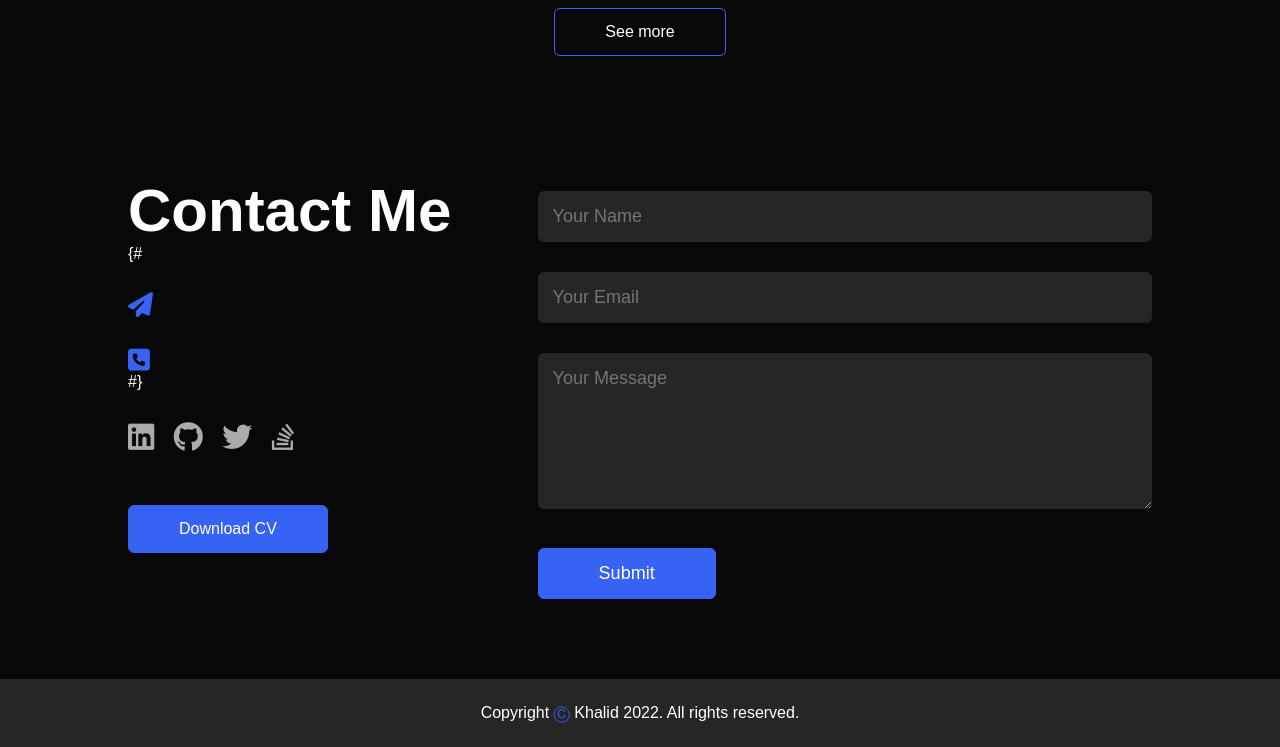
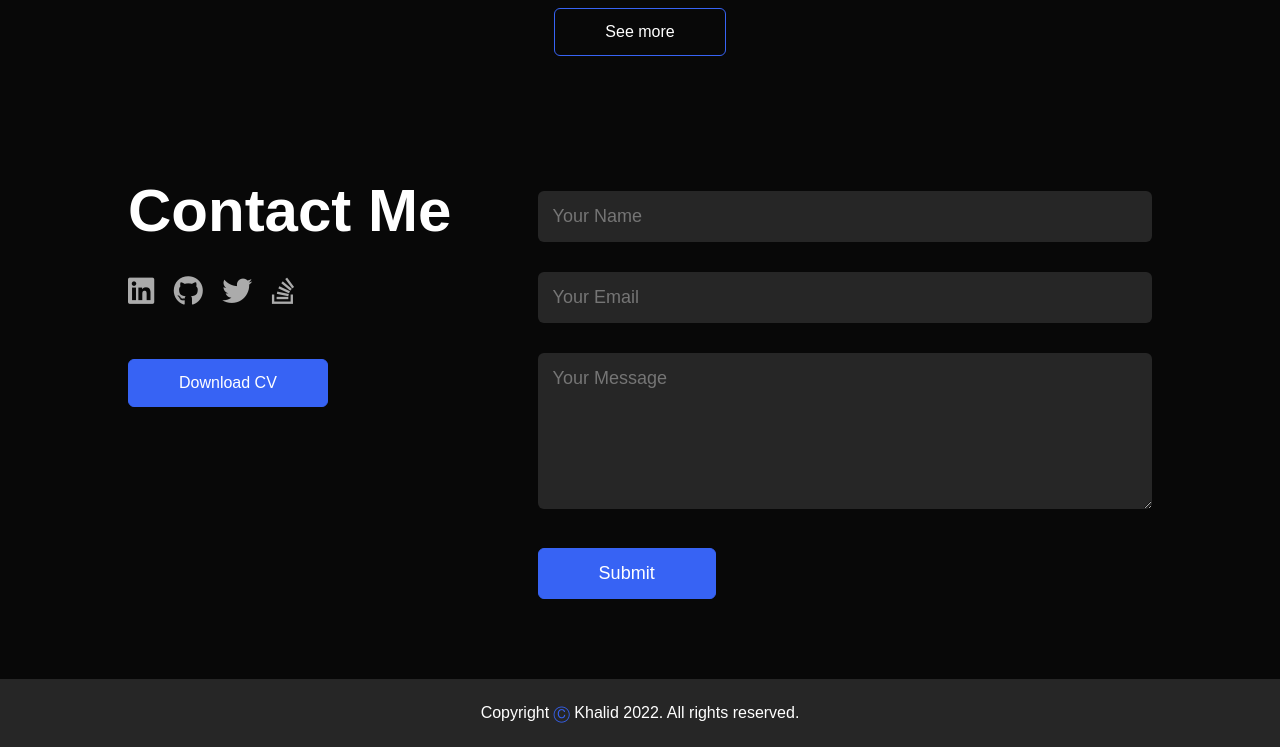
Before and after one commit to hamzaKh11/hamzaKh11.github.io, a plain HTML site: page index.html in a window 1280 px wide. Shown: the part 2567-3314 px from the top of the page. Drawn offline with Linux system fonts and the light colour scheme.

Commit message:
commit 1

```diff
--- a/index.html
+++ b/index.html
@@ -153,8 +153,6 @@
         <div class="row">
             <div class="contact-left">
                 <h1 class="sub-title">Contact Me</h1>
-                {# <p><i class="fa-solid fa-paper-plane"></i></p>
-                <p><i class="fa-solid fa-square-phone"></i></p> #}
                 <div class="social-icons">
                     <a href="https://www.linkedin.com/in/hamza-khalid-a0bb401ba/" target="_blank"><i class="fa-brands fa-linkedin"></i></a>
                     <a href="https://github.com/hamzaKh11"  target="_blank"><i class="fa-brands fa-github"></i></a>
```
